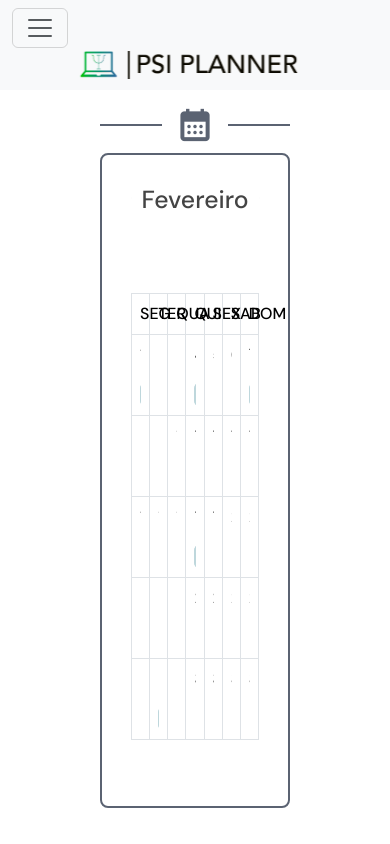
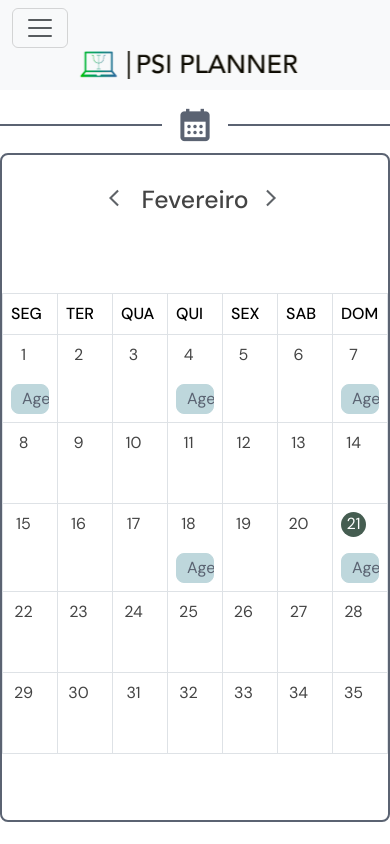
Before and after one commit to igorzig13/front-psiplanner, an Angular app: page /client/calendario in a window 390 px wide. Shown: the top 844 px of the page. Built offline with nearby package versions, Linux system fonts and the light colour scheme.

Commit message:
Fix-responsividade
Conserto da responsividade do calendário para telas menores

```diff
--- a/src/app/pages/calendario/calendario.component.css
+++ b/src/app/pages/calendario/calendario.component.css
@@ -49,6 +49,8 @@ main {
   padding-right: 10px;
 }
 
+
+
 /*Estilo do container do calendário*/
 .calendar {
   margin-top: 10px;
@@ -86,6 +88,8 @@ tr:has(.day) {
 
 /*Evitar o agendamento ficar por cima das linhas da tabela*/
 .agendamento {
+  justify-content: center;
+  text-align: center;
   overflow: hidden;
   white-space: nowrap;
   text-overflow: ellipsis;
@@ -95,6 +99,7 @@ tr:has(.day) {
 
 /*Estilização do link do agendamento*/
 .agendamento a {
+  display: block;
   text-decoration: none;
   color: #5b6372;
   border: solid 1px #bed7dc;
@@ -103,6 +108,48 @@ tr:has(.day) {
   padding: 2px 20px 2px 10px;
 }
 
-/*TODO
-    Colorir os dias com ::hover quando passar o mouse por cima
-    */
+.agendamento p{
+  width: 25px;
+  height: 25px;
+}
+
+.hoje{
+  background-color: #455D51;
+  border-radius: 50%;
+  color: #FFFFFF;
+}
+/*Agendamento2 são os dias após o dia atual, estes estarão como agendamentos futuros*/
+.agendamento2 p{
+  width: 25px;
+  height: 25px;
+}
+
+.agendamento2 {
+  overflow: hidden;
+  white-space: nowrap;
+  text-overflow: ellipsis;
+  max-width: 100%;
+  height: 100%;
+}
+
+/*Estilização do link do agendamento*/
+.agendamento2 a {
+  display: block;
+  text-decoration: none;
+  color: #FFFFFF;
+  border: solid 1px #455D51;
+  border-radius: 0.5rem;
+  background-color: #455D51;
+  padding: 2px 20px 2px 10px;
+}
+
+@media (max-width: 680px){
+  main {
+    margin-left: 0;
+    margin-right: 0;
+  }
+  .calendar{
+    padding-left: 0;
+    padding-right: 0;
+  }
+}
--- a/src/app/pages/calendario/calendario.component.html
+++ b/src/app/pages/calendario/calendario.component.html
@@ -28,7 +28,7 @@
         <path d="m321-80-71-71 329-329-329-329 71-71 400 400L321-80Z" />
       </svg>
     </div>
-    <div>
+    <div class="table-responsive">
       <table class="table table-bordered table-hover">
         <thead>
           <tr>
--- a/src/app/pages/calendario/calendario.component.ts
+++ b/src/app/pages/calendario/calendario.component.ts
@@ -29,6 +29,7 @@ export class CalendarioComponent {
     //Declara 35 dias pois é o tamanho total do calendário com os dias do outro mês
     const totalDays = 35;
     const daysArray = Array.from({ length: totalDays }, (_, i) => i + 1); // Gera [1, 2, ..., totalDays]
+    const today = new Date();
 
     while (daysArray.length) {
       // Agrupa os dias em semanas (7 dias por semana)
@@ -39,9 +40,17 @@ export class CalendarioComponent {
           if (day > 30) {
             return `<div class="agendamento "><p>${day}</p></div>`;
           }
+
+          if(day==today.getDate()){
+            return `<div class="agendamento "><p class="hoje">${day}</p><a href="#">Agendamento</a></div>`;
+          }
           // Adiciona um agendamento com uma chance de 10% para algum dia da semana
           else if (this.getRandomInt(100) < 10) {
-            return `<div class="agendamento "><p>${day}</p><a href="#">Agendamento</a></div>`;
+            if(day<today.getDate()){
+              return `<div class="agendamento "><p>${day}</p><a href="#">Agendamento</a></div>`;
+            }else{
+              return `<div class="agendamento2 "><p>${day}</p><a href="#">Agendamento</a></div>`;
+            }
           }
           //Retorna um dia sem um agendamento
           return `<div class="agendamento "><p>${day}</p></div>`;
```
